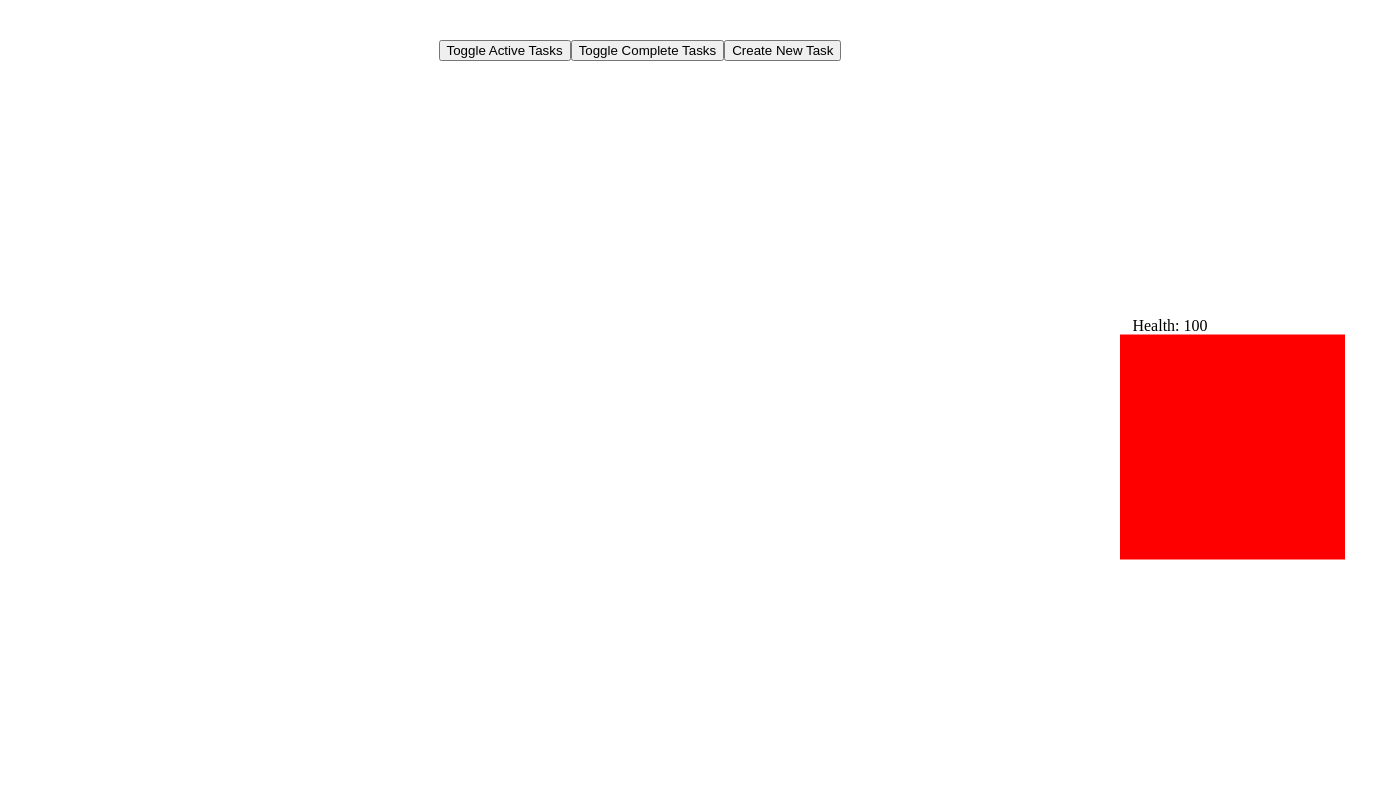
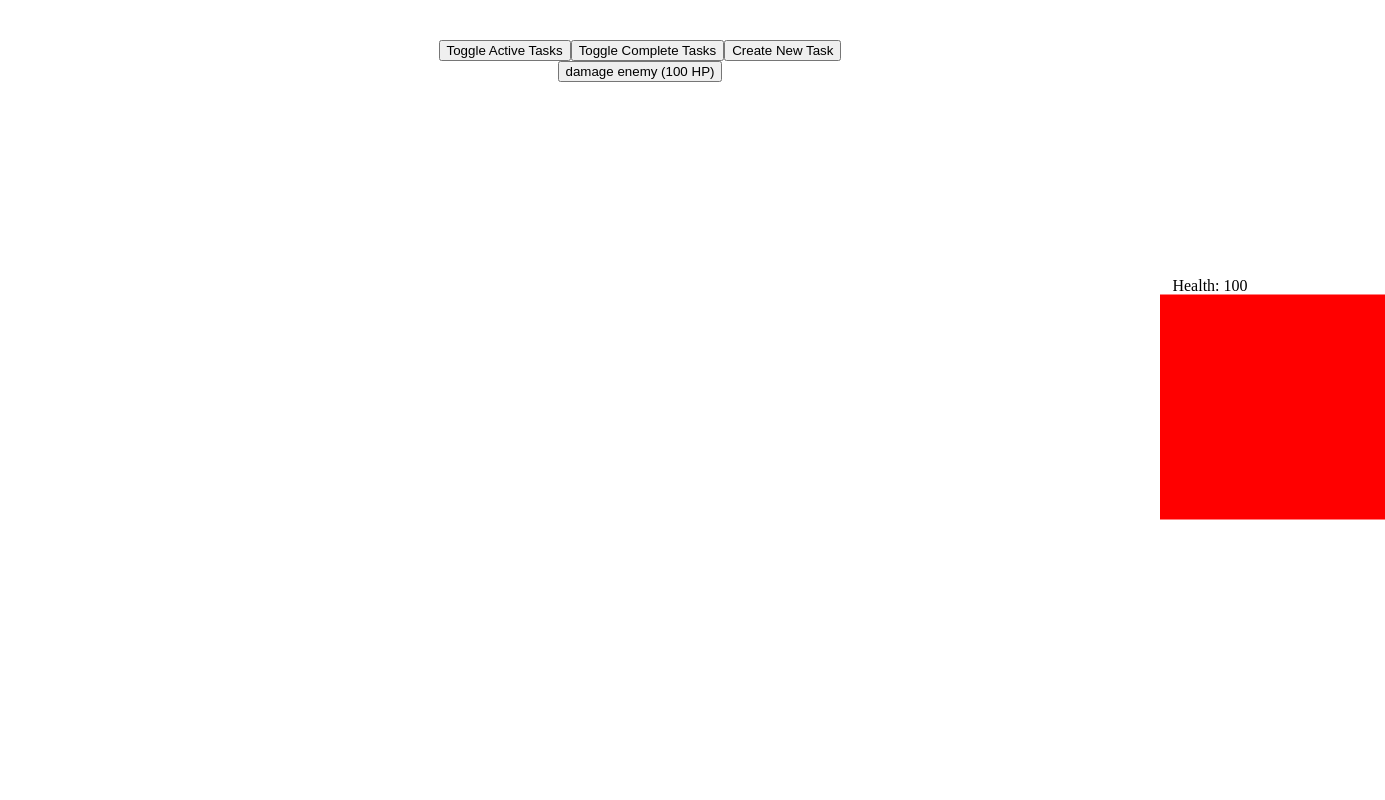
Before and after one commit to QuestlineDJ/task-knight, a React (Vite) app: page / in a window 1280 px wide. Shown: the top 800 px of the page, 1385 px wide, since content can reach past the window. Built offline with nearby package versions, Linux system fonts and the light colour scheme.

Commit message:
Delete image if out of health

```diff
--- a/src/TaskSystem.tsx
+++ b/src/TaskSystem.tsx
@@ -81,11 +81,12 @@
   }
 
   return (
-    <div style={{ position: "relative", height: "100vh" }}>
+    <div>
       <div className="enemy-container">
         Health: {enemyHealth}
-        <img src={redDot} alt="Enemy Indicator" />
+        {enemyHealth > 0 && <img src={redDot} alt="Enemy Indicator" />}
       </div>
+
       <button type="button" onClick={() => setShowActive(!showActive)}>
         Toggle Active Tasks
       </button>
```
